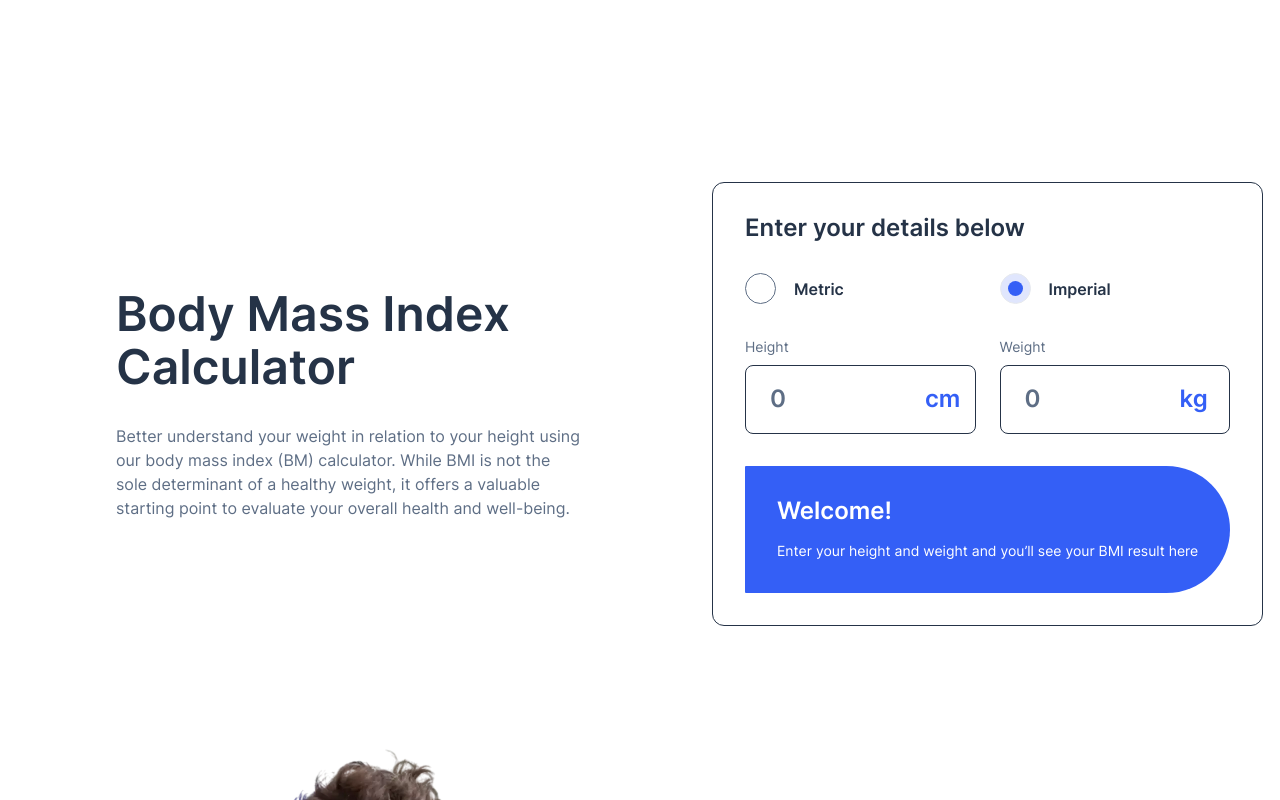
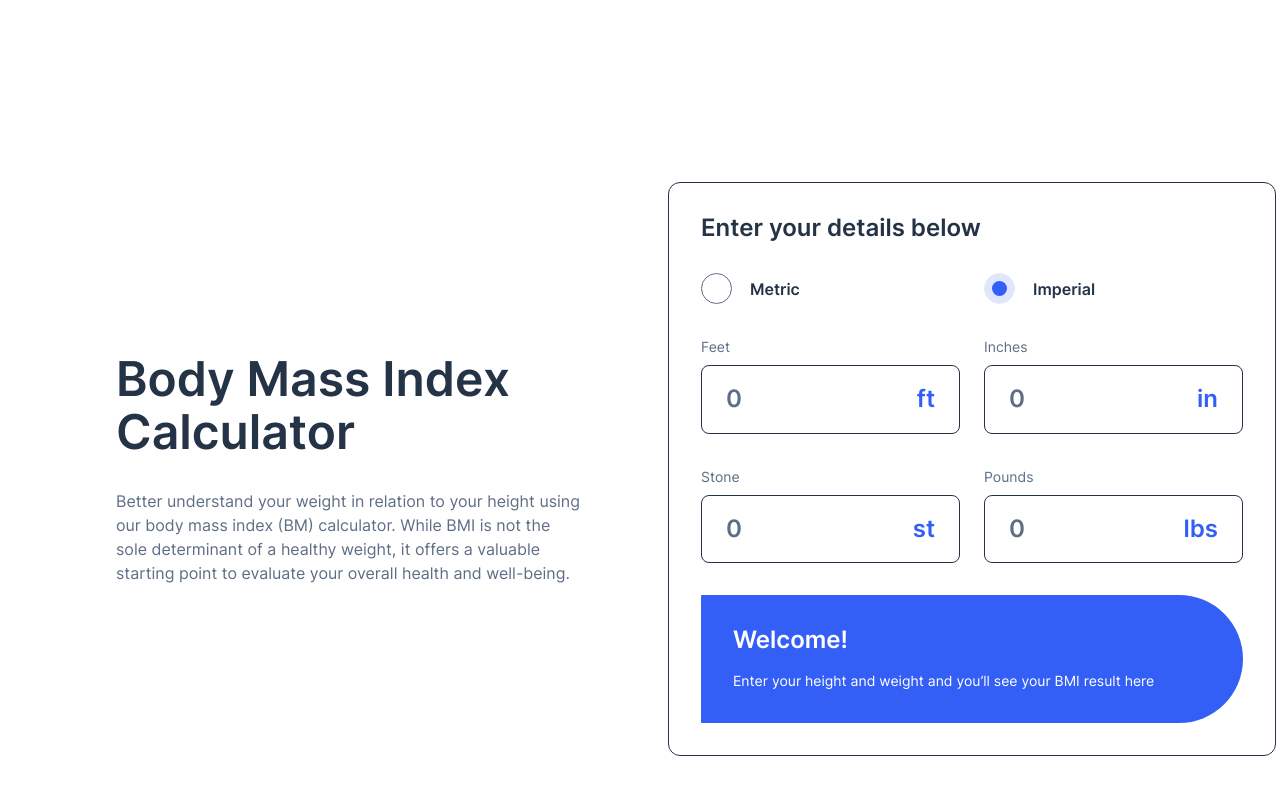
Before and after one commit to shaversj/bmi-calculator, a Next.js app: page / in a window 1280 px wide. Both pictures are taken after a click on the radio button "Imperial". Shown: the top 800 px of the page. Built offline with nearby package versions, Linux system fonts and the light colour scheme.

Commit message:
Update form

```diff
--- a/src/app/page.tsx
+++ b/src/app/page.tsx
@@ -1,15 +1,48 @@
 "use client";
 
 import Image from "next/image";
-import { useEffect } from "react";
+import { useEffect, useState } from "react";
 import { useForm, useWatch } from "react-hook-form";
 import * as z from "zod";
 import { zodResolver } from "@hookform/resolvers/zod";
 import LimitationCard from "@/app/components/LimitationCard";
 
-const schema = z.object({
-  height: z.number().min(1, "Height is required").gt(0),
-  weight: z.number().min(1, "Weight is required").gt(0),
+const schema = z
+  .object({
+    unit: z.enum(["metric", "imperial"]),
+    metricGroup: z
+      .object({
+        height: z.number().min(1, "Height is required").positive().optional(),
+        weight: z.number().min(1, "Weight is required").positive().optional(),
+      })
+      .optional(),
+    imperialGroup: z
+      .object({
+        feet: z.number().min(0, "Feet is required").nonnegative().optional(),
+        inches: z.number().min(0, "Inches is required").nonnegative().optional(),
+        stone: z.number().min(0, "Stone is required").nonnegative().optional(),
+        pounds: z.number().min(0, "Pounds is required").nonnegative().optional(),
+      })
+      .optional(),
+  })
+  .superRefine((data, ctx) => {
+    if (data.unit === "metric") {
+      if (!data.metricGroup || !data.metricGroup.height || !data.metricGroup.weight) {
+        ctx.addIssue({
+          code: z.ZodIssueCode.custom,
+          path: ["metricGroup"],
+          message: "Height and Weight are required for metric units.",
+        });
+      }
+    } else if (data.unit === "imperial") {
+      if (!data.imperialGroup || (!data.imperialGroup.feet && !data.imperialGroup.inches) || (!data.imperialGroup.stone && !data.imperialGroup.pounds)) {
+        ctx.addIssue({
+          code: z.ZodIssueCode.custom,
+          path: ["imperialGroup"],
+          message: "Feet/Inches or Stone/Pounds are required for imperial units.",
+        });
+      }
+    }
   });
 
 export default function Home() {
@@ -18,20 +51,54 @@ export default function Home() {
     control,
     handleSubmit,
     formState: { isValid },
-  } = useForm({ resolver: zodResolver(schema) });
+  } = useForm({ resolver: zodResolver(schema), defaultValues: { unit: "metric", metricGroup: { height: undefined, weight: undefined }, imperialGroup: { feet: undefined, inches: undefined, stone: undefined, pounds: undefined } } });
 
+  const bleh = {
+    defaultValues: { metricGroup: { height: 0, weight: 0 }, imperialGroup: { feet: 0, inches: 0, stone: 0, pounds: 0 } },
+  };
+  const [bmi, setBmi] = useState(0);
+  const [minWeight, setMinWeight] = useState(0);
+  const [maxWeight, setMaxWeight] = useState(0);
+  const [selectedUnit, setSelectedUnit] = useState<"metric" | "imperial">("metric");
   const onSubmit = (data: any) => {
-    const { height, weight } = data;
+    const heightInInches = data.imperialGroup.feet * 12 + data.imperialGroup.inches;
+    const weightInPounds = data.imperialGroup.stone * 14 + data.imperialGroup.pounds;
+
+    const bmi = data.unit === "metric" ? calculateBMI(data.metricGroup.weight, data.metricGroup.height) : calculateBMI(weightInPounds, heightInInches);
+    const [minWeight, maxWeight] = data.unit === "metric" ? calculateIdealWeight(data.metricGroup.weight, data.metricGroup.height) : calculateIdealWeight(weightInPounds, heightInInches);
+
+    setBmi(bmi);
+    setMinWeight(Math.round(minWeight * 10) / 10);
+    setMaxWeight(Math.round(maxWeight * 10) / 10);
+  };
+
+  const calculateBMI = (weight: number, height: number) => {
     const bmi = (weight / (height * height)) * 10000;
-    console.log("BMI: ", bmi);
+    // format 1 decimal place
+    return Math.round((bmi * 10) / 10);
+  };
+
+  const calculateIdealWeight = (weight: number, height: number) => {
+    const minWeight = (18.5 * (height * height)) / 10000;
+    const maxWeight = (24.9 * (height * height)) / 10000;
+    //convert to kilograms
+
+    return [minWeight, maxWeight];
   };
 
   const fieldValues = useWatch({
     control: control,
-    name: ["height", "weight"], // Watch multiple fields
+    name: ["unit", "metricGroup.height", "metricGroup.weight", "imperialGroup.feet", "imperialGroup.inches", "imperialGroup.stone", "imperialGroup.pounds"],
   });
 
   useEffect(() => {
+    const [unit, height, weight, feet, inches, stone, pounds] = fieldValues;
+    if (unit === "metric") {
+      setSelectedUnit("metric");
+    } else if (unit === "imperial") {
+      setSelectedUnit("imperial");
+    }
+
     if (isValid) {
       handleSubmit(onSubmit)();
     }
@@ -40,7 +107,7 @@ export default function Home() {
   const benefits = [
     {
       title: "Healthy eating",
-      description: "Healthy eating promotes weight control, disease prevention, better digestion, immunity, mental clarity, and mood.",
+      description: "Healthy eating promotes weight control, disease prevention, better digestion, immunity , mental clarity, and mood.",
       image: "/images/icon-eating.svg",
     },
     {
@@ -99,20 +166,47 @@ export default function Home() {
     },
   ];
 
-  const inputMetadata = [
+  const inputMetadata = {
+    metric: [
       {
-      id: "height",
+        id: "metricGroup.height",
         label: "Height",
-      placeholder: "0",
         unit: "cm",
       },
       {
-      id: "weight",
+        id: "metricGroup.weight",
         label: "Weight",
-      placeholder: "0",
         unit: "kg",
       },
-  ];
+    ],
+    imperial: [
+      [
+        {
+          id: "imperialGroup.feet",
+          label: "Feet",
+          unit: "ft",
+        },
+        {
+          id: "imperialGroup.inches",
+          label: "Inches",
+          unit: "in",
+        },
+      ],
+      [
+        {
+          id: "imperialGroup.stone",
+          label: "Stone",
+          unit: "st",
+        },
+        {
+          id: "imperialGroup.pounds",
+          label: "Pounds",
+          unit: "lbs",
+        },
+      ],
+    ],
+  };
+
   return (
     <div>
       <main className={""}>
@@ -131,7 +225,15 @@ export default function Home() {
                 {radioMetadata.map((radio) => (
                   <div key={radio.id} className={"flex w-full items-center gap-x-4.5"}>
                     <div className={"grid place-items-center"}>
-                      <input type="radio" id={radio.id} name="unit" className={"peer col-start-1 row-start-1 size-[31px] appearance-none rounded-full border border-dark-electric-blue checked:bg-[#345FF6] checked:opacity-15"} />
+                      <input
+                        {...register("unit")}
+                        checked={selectedUnit === undefined ? false : selectedUnit === radio.id}
+                        type="radio"
+                        id={radio.id}
+                        name="unit"
+                        value={radio.id}
+                        className={"peer col-start-1 row-start-1 size-[31px] appearance-none rounded-full border border-dark-electric-blue checked:bg-[#345FF6] checked:opacity-15"}
+                      />
                       <div className={"pointer-events-none col-start-1 row-start-1 size-[15px] rounded-full peer-checked:bg-blue"} />
                     </div>
                     <label htmlFor={radio.id}>{radio.label}</label>
@@ -139,16 +241,19 @@ export default function Home() {
                 ))}
               </div>
 
+              <></>
+              {selectedUnit === "metric" ? (
+                <>
                   <div className={"flex gap-x-6"}>
-                {inputMetadata.map((input) => (
+                    {inputMetadata.metric.map((input) => (
                       <div key={input.id} className={"flex w-full flex-col gap-y-2"}>
                         <label className={"font-interRegular text-body-s text-dark-electric-blue"} htmlFor={input.id}>
                           {input.label}
                         </label>
-                    <div className={"flex gap-x-6 rounded-lg border border-gunmetal py-5"}>
+                        <div className={"flex gap-x-6 rounded-lg border border-gunmetal px-6 py-5"}>
                           <input
-                        className={"ml-6 w-[131px] font-interSemibold text-heading-m text-gunmetal outline-none placeholder:text-dark-electric-blue"}
-                        placeholder={input.placeholder}
+                            className={"container font-interSemibold text-heading-m text-gunmetal outline-none placeholder:text-dark-electric-blue"}
+                            placeholder={"0" as string}
                             {...register(input.id, { valueAsNumber: true })}
                             type="number"
                             id={input.id}
@@ -159,10 +264,74 @@ export default function Home() {
                       </div>
                     ))}
                   </div>
+                </>
+              ) : (
+                <>
+                  <div className={"flex gap-x-6"}>
+                    {inputMetadata.imperial[0].map((input) => (
+                      <div key={input.id} className={"flex w-full flex-col gap-y-2"}>
+                        <label className={"font-interRegular text-body-s text-dark-electric-blue"} htmlFor={input.id}>
+                          {input.label}
+                        </label>
+                        <div className={"flex gap-x-6 rounded-lg border border-gunmetal px-6 py-5"}>
+                          <input
+                            className={"container font-interSemibold text-heading-m text-gunmetal outline-none placeholder:text-dark-electric-blue"}
+                            placeholder={"0" as string}
+                            {...register(input.id, { valueAsNumber: true })}
+                            type="number"
+                            id={input.id}
+                            name={input.id}
+                          />
+                          <span className={"font-interSemibold text-heading-m text-blue"}>{input.unit}</span>
+                        </div>
+                      </div>
+                    ))}
+                  </div>
+                  <div className={"flex gap-x-6"}>
+                    {inputMetadata.imperial[1].map((input) => (
+                      <div key={input.id} className={"flex w-full flex-col gap-y-2"}>
+                        <label className={"font-interRegular text-body-s text-dark-electric-blue"} htmlFor={input.id}>
+                          {input.label}
+                        </label>
+                        <div className={"flex gap-x-6 rounded-lg border border-gunmetal px-6 py-5"}>
+                          <input
+                            className={"container font-interSemibold text-heading-m text-gunmetal outline-none placeholder:text-dark-electric-blue"}
+                            placeholder={"0" as string}
+                            {...register(input.id, { valueAsNumber: true })}
+                            type="number"
+                            id={input.id}
+                            name={input.id}
+                          />
+                          <span className={"font-interSemibold text-heading-m text-blue"}>{input.unit}</span>
+                        </div>
+                      </div>
+                    ))}
+                  </div>
+                </>
+              )}
 
               <div className={"flex flex-col gap-y-4 rounded-custom bg-blue p-8 text-white"}>
+                {isValid ? (
+                  <div className={"flex items-center gap-x-6"}>
+                    <div className={"w-full"}>
+                      <p className={"font-interSemibold text-body-m"}>Your BMI is...</p>
+                      <h2 className={"font-interSemibold text-heading-xl"}>{bmi}</h2>
+                    </div>
+                    <p className={"w-full font-interRegular text-body-s"}>
+                      Your BMI suggests you’re a healthy weight. Your ideal weight is between{" "}
+                      <span className={"font-interSemibold"}>
+                        {minWeight}
+                        {selectedUnit === "metric" ? "kgs" : "lbs"} - {maxWeight}
+                        {selectedUnit === "metric" ? "kgs" : "lbs"}.
+                      </span>
+                    </p>
+                  </div>
+                ) : (
+                  <>
                     <h2 className={"font-interSemibold text-heading-m"}>Welcome!</h2>
                     <p className={"font-interRegular text-body-s"}>Enter your height and weight and you’ll see your BMI result here</p>
+                  </>
+                )}
               </div>
             </form>
           </div>
```
Lines whose indentation alone changed are shown as unchanged.
